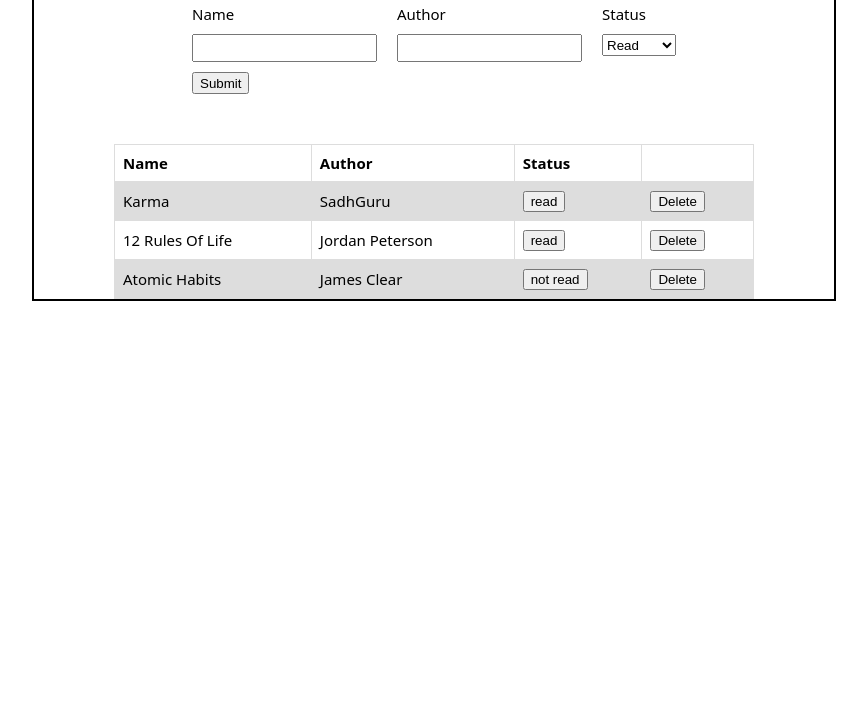
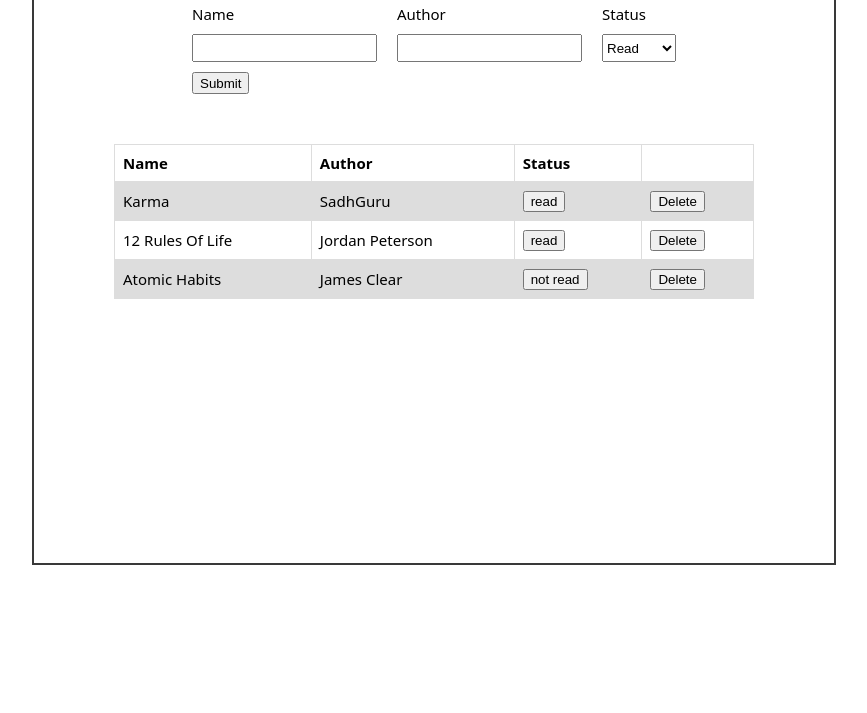
Before and after one commit to adambelko/Library, a plain HTML site: page index.html in a window 1280 px wide. Shown: the part 87-800 px from the top of the page, without its empty margins (206-1073 px from the left). Drawn offline with Linux system fonts and the light colour scheme.

Commit message:
minor update

```diff
--- a/styles.css
+++ b/styles.css
@@ -5,13 +5,15 @@ html {
 }
 
 .wrapper {
-    border: 2px solid black;
+    border: 2px solid #393939;
     display: flex;
     flex-direction: column;
     align-items: center;
     font-size: 1.5rem;
     width: 800px;
+    height: 80vh;
     margin: 0 auto;
+    overflow: auto;
 }
 
 .input-wrapper {
@@ -30,8 +32,13 @@ select {
     height: 2.2rem;
 }
 
+.book-status {
+    height: 100%;
+}
+
 table {
     margin-top: 5rem;
+    margin-bottom: 2rem;
     border-collapse: collapse;
     width: 80%;
 }
@@ -45,3 +52,7 @@ td, th {
 tr:nth-child(even) {
     background-color: #dddddd;
   }
+
+.detelte-btn {
+    padding: 0.4rem;
+}
```
